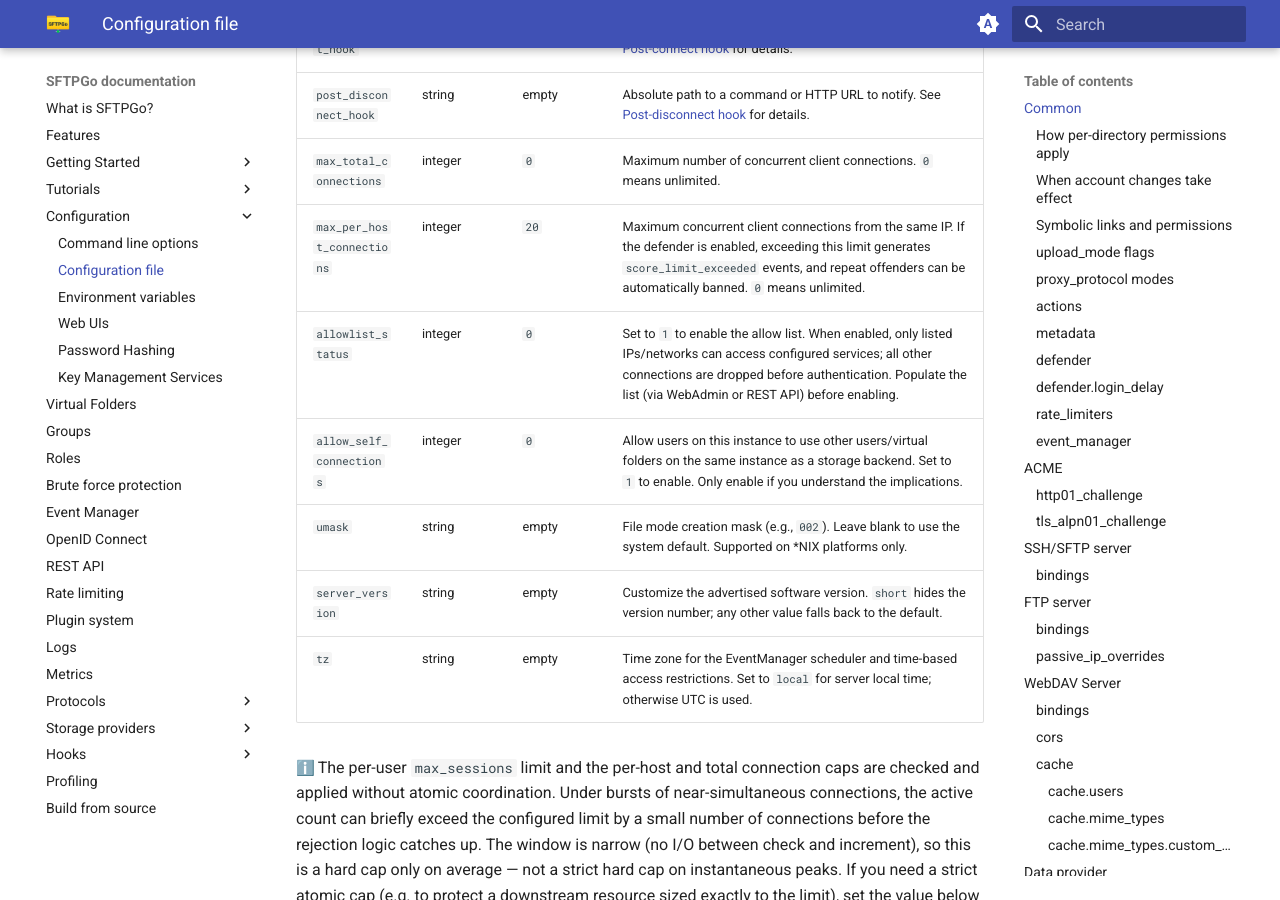
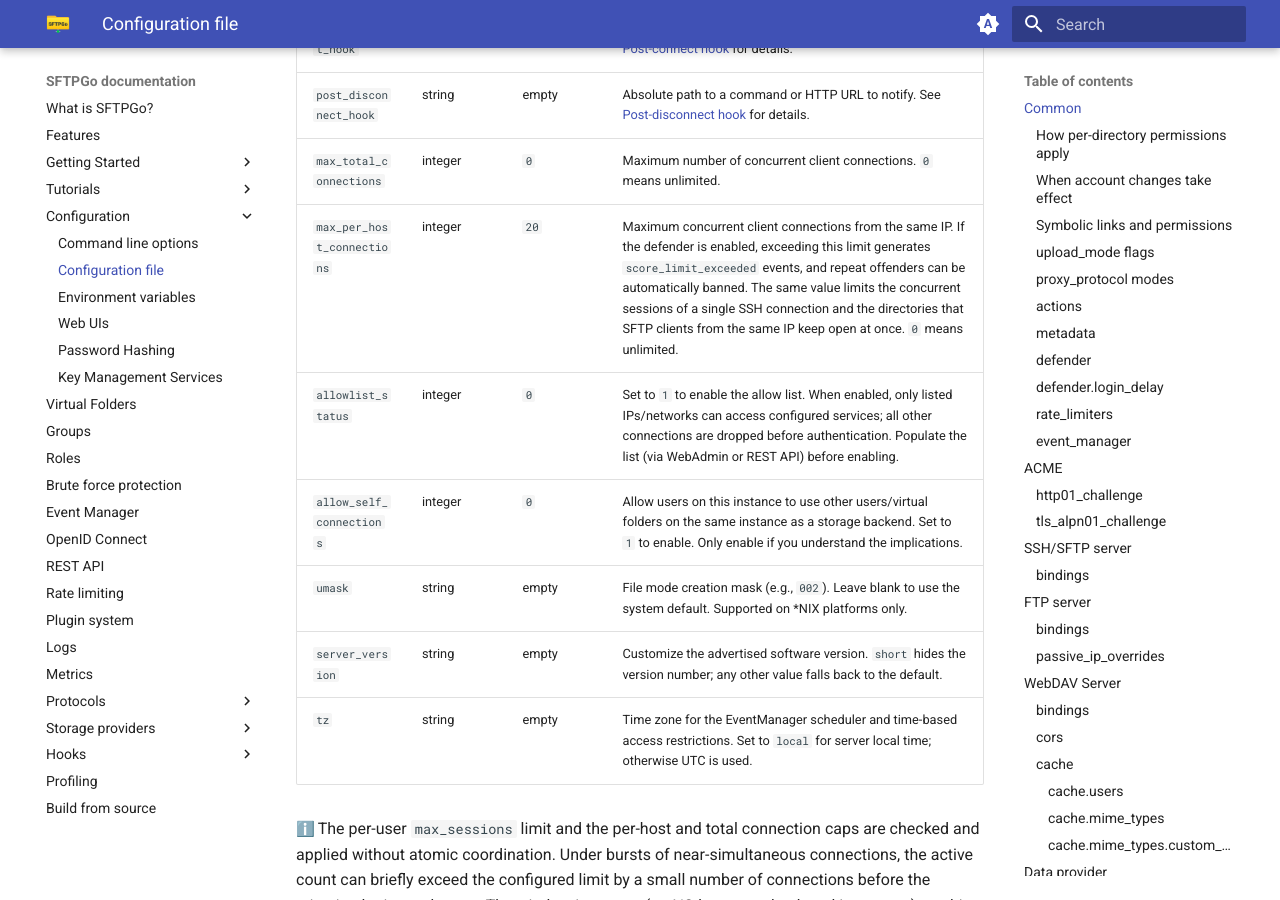
Before and after one commit to sftpgo/docs, an MkDocs documentation site: the page built from docs/config-file.md, in a window 1280 px wide and 900 px high, scrolled down 1486 px. Built offline with MkDocs 1.6.1 and Material for MkDocs 9.7.7, drawn with Linux system fonts in a browser that asks for light colours; emoji names are drawn with the system emoji font; the version menu is left out.

Commit message:
max_per_host_connections: document the SSH sessions and open directories it bounds
Signed-off-by: Nicola Murino <nicola.murino@gmail.com>

```diff
--- a/docs/config-file.md
+++ b/docs/config-file.md
@@ -25,7 +25,7 @@ Configuration parameters for the `common` section.
 | `post_connect_hook` | string | empty | Absolute path to a command or HTTP URL to notify. See [Post-connect hook](post-connect-hook.md) for details. |
 | `post_disconnect_hook` | string | empty | Absolute path to a command or HTTP URL to notify. See [Post-disconnect hook](post-disconnect-hook.md) for details. |
 | `max_total_connections` | integer | `0` | Maximum number of concurrent client connections. `0` means unlimited. |
-| `max_per_host_connections` | integer | `20` | Maximum concurrent client connections from the same IP. If the defender is enabled, exceeding this limit generates `score_limit_exceeded` events, and repeat offenders can be automatically banned. `0` means unlimited. |
+| `max_per_host_connections` | integer | `20` | Maximum concurrent client connections from the same IP. If the defender is enabled, exceeding this limit generates `score_limit_exceeded` events, and repeat offenders can be automatically banned. The same value limits the concurrent sessions of a single SSH connection and the directories that SFTP clients from the same IP keep open at once. `0` means unlimited. |
 | `allowlist_status` | integer | `0` | Set to `1` to enable the allow list. When enabled, only listed IPs/networks can access configured services; all other connections are dropped before authentication. Populate the list (via WebAdmin or REST API) before enabling. |
 | `allow_self_connections` | integer | `0` | Allow users on this instance to use other users/virtual folders on the same instance as a storage backend. Set to `1` to enable. Only enable if you understand the implications. |
 | `umask` | string | empty | File mode creation mask (e.g., `002`). Leave blank to use the system default. Supported on *NIX platforms only. |
```
